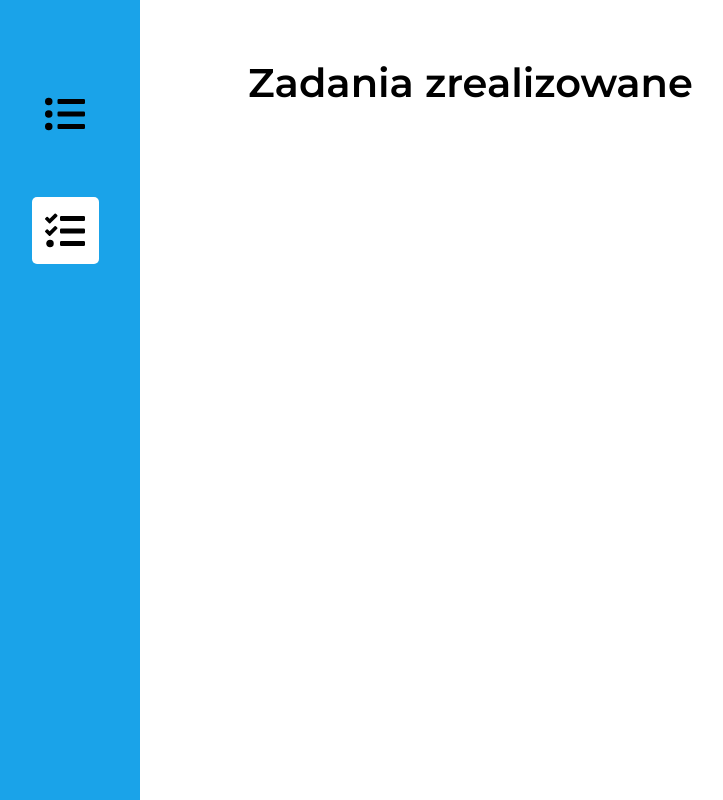
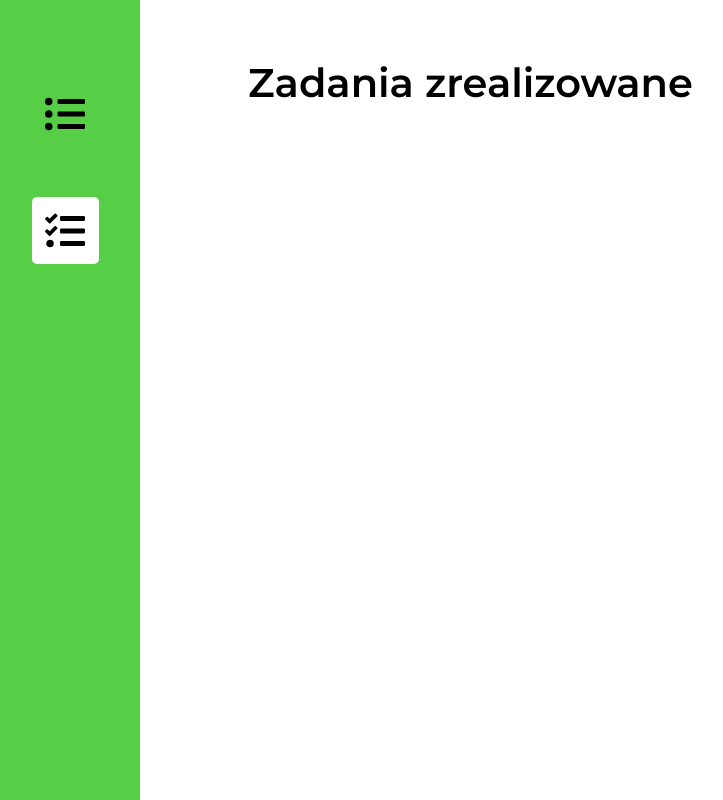
Before and after one commit to marcin324/todo-app, a React (Create React App) app: page /done in a window 1280 px wide. Shown: the whole page, without its empty margins (10-733 px from the left). Built offline with nearby package versions, Linux system fonts and the light colour scheme.

Commit message:
Change color

```diff
--- a/src/theme/mainTheme.js
+++ b/src/theme/mainTheme.js
@@ -1,6 +1,6 @@
 export const theme = {
   todo: "#F8C61A",
-  done: "#1AA3E9",
+  done: "#56CF47",
   grey100: "hsl(0, 0%, 96%)",
   grey200: "hsl(0, 0%, 90%)",
   grey300: "hsl(0, 0%, 50%)",
```
